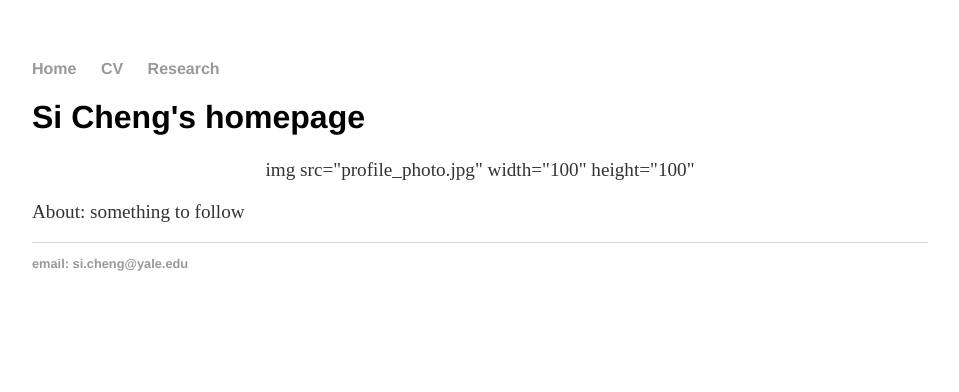
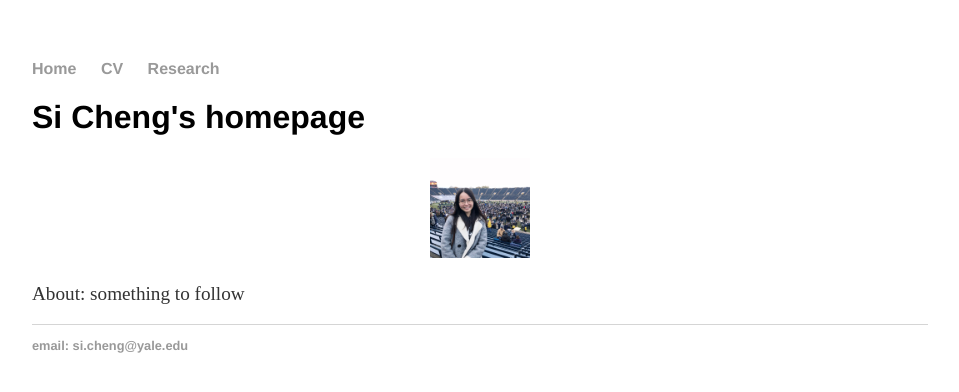
Before and after one commit to chengs94/chengs94.github.io, a Jekyll site: the page built from index.html, in a window 1280 px wide. Shown: the top 392 px of the page, without its empty margins (160-1119 px from the left). Built offline with Jekyll 4.4.1, drawn with Linux system fonts in a browser that asks for light colours.

Commit message:
Update index.html

```diff
--- a/index.html
+++ b/index.html
@@ -4,6 +4,6 @@ title: Si Cheng's Homepage
 ---
 <div class="blurb">
 	<h1>Si Cheng's homepage</h1>
-	<p align="center">img src="profile_photo.jpg" width="100" height="100" </a></p>
+	<p align="center"><img src="profile_photo.jpg" width="100" height="100"></a></p>
 	<p align="left">About: something to follow</a></p>
 </div><!-- /.blurb -->
```
